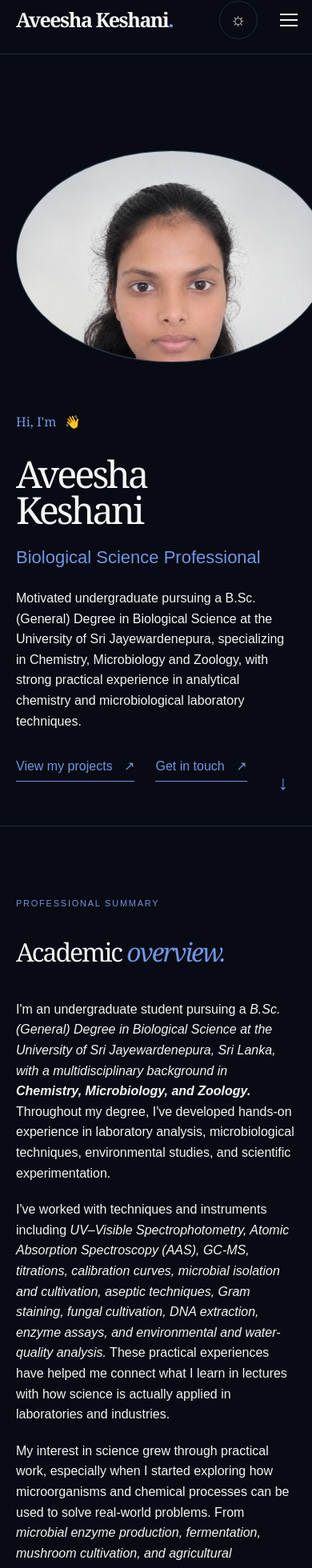
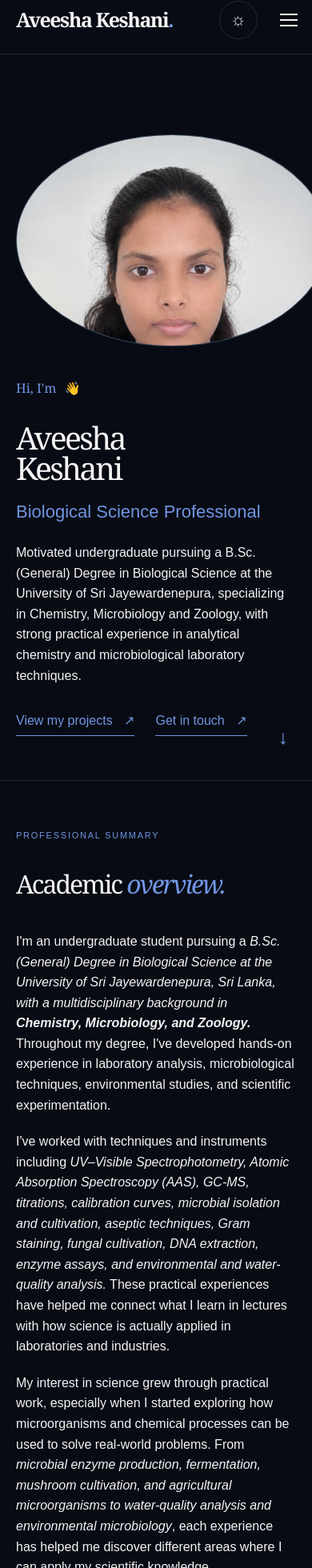
Before and after one commit to udithaanuradha/cv-2-, a Next.js app: page / in a window 390 px wide. Shown: the part 18-1978 px from the top of the page at 80% size. Built offline with nearby package versions, Linux system fonts and the light colour scheme.

Commit message:
update design in mobile

```diff
--- a/src/app/globals.css
+++ b/src/app/globals.css
@@ -96,13 +96,18 @@ h2 { font-size: clamp(32px, 5vw, 58px); line-height: 1.1; margin: 0 0 42px; whit
 .lightbox-close { background: transparent; border: 0; color: #fff; cursor: pointer; font-size: 42px; line-height: 1; position: absolute; right: 24px; top: 18px; }
 @media (min-width: 850px) { .menu-toggle { display: none; } .desktop-nav { display: flex; } .site-header { position: sticky; top: 0; z-index: 4; } .hero { align-items: center; display: grid; gap: 8%; grid-template-columns: 42% 1fr; min-height: 720px; padding-top: 90px; } .portrait-placeholder { height: min(360px, 32vw); margin: 0; width: min(360px, 32vw); } .hero-copy { grid-column: 2; } .hero .scroll-cue { bottom: 55px; } }
 @media (max-width: 600px) {
-  h1 { font-size: clamp(42px, 12vw, 58px); word-break: break-word; }
-  h2 { font-size: clamp(28px, 8vw, 42px); white-space: normal; word-break: break-word; }
+  * { overflow-wrap: break-word; word-wrap: break-word; box-sizing: border-box; }
+  body, html { overflow-x: hidden; width: 100%; max-width: 100vw; }
+  .portfolio-page { overflow-x: hidden; width: 100%; max-width: 100vw; }
+  h1 { font-size: clamp(38px, 10vw, 58px); white-space: normal !important; word-break: break-word; }
+  h2 { font-size: clamp(28px, 8vw, 42px); white-space: normal !important; word-break: break-word; }
+  h3 { white-space: normal !important; word-break: break-word; }
+  .hero-role { white-space: normal !important; word-break: break-word; }
   .site-header { height: 86px; padding: 0 20px; }
-  .hero { min-height: 730px; padding: 120px 20px 55px; }
-  .portrait-placeholder { margin-bottom: 62px; }
+  .hero { min-height: auto; padding: 100px 20px 55px; }
+  .portrait-placeholder { margin-bottom: 40px; }
   .scroll-cue { bottom: 35px; }
-  .content-section, .project-detail { padding: 88px 20px; }
+  .content-section, .project-detail { padding: 60px 20px; }
   .facts-grid, .skill-list, .detail-meta, .image-placeholder-grid { grid-template-columns: 1fr; }
   .skill-column { border-bottom: 1px solid var(--line); border-right: 0; min-height: auto; padding: 0 0 18px; }
   .skill-column:last-child { border-bottom: 0; }
```
